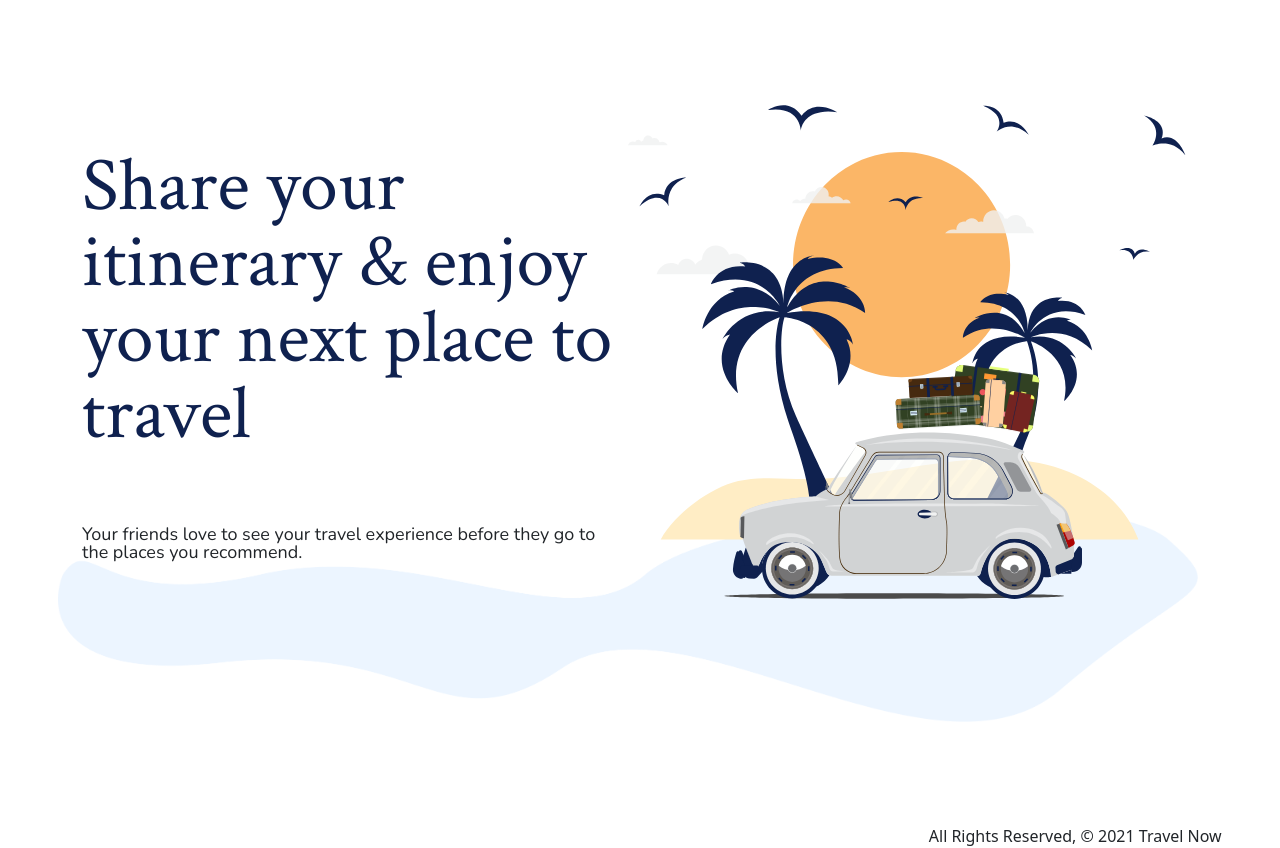
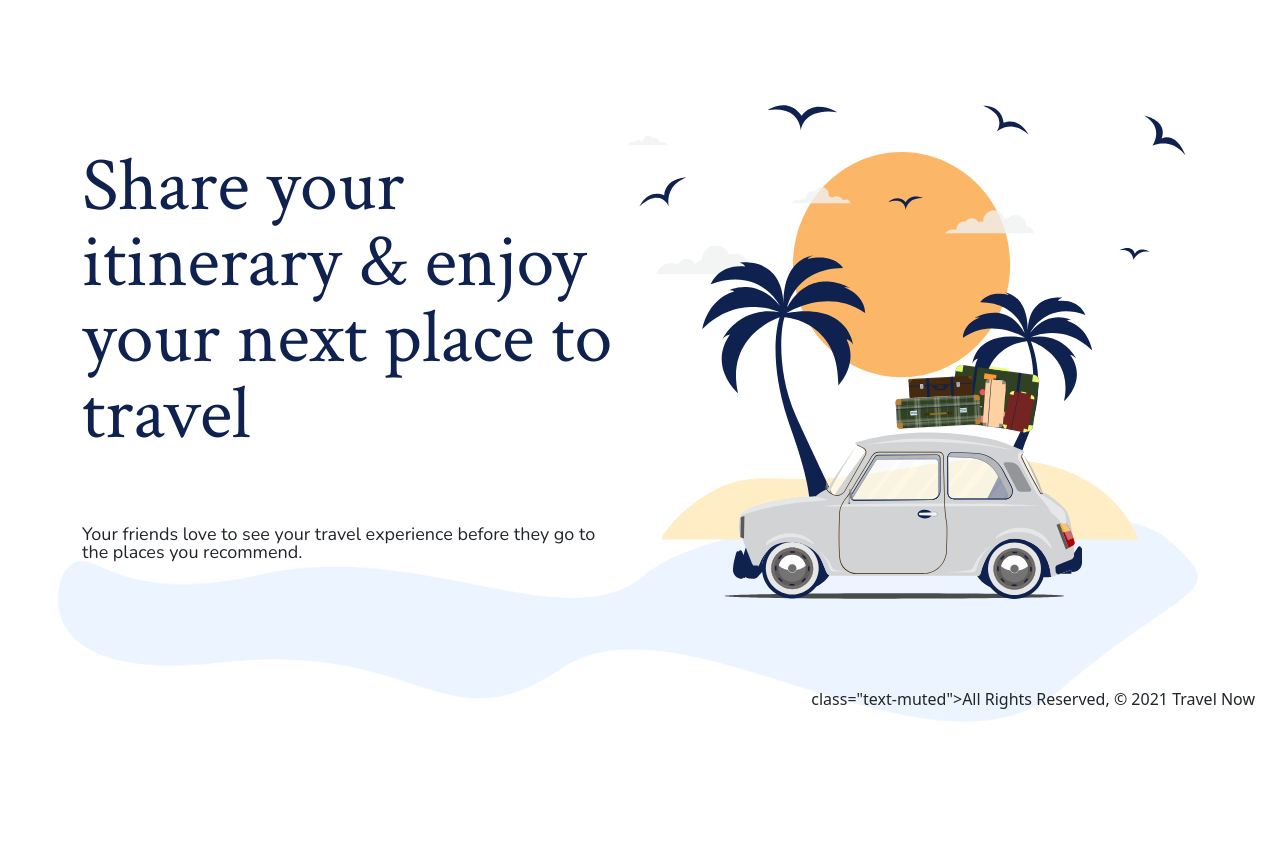
Before and after one commit to oselim14/travel-now, a Django app: page / in a window 1280 px wide. Shown: the part 90-938 px from the top of the page. After the commit the page ends 811 px from the top, so only its background shows below. Run offline with Django 3.2, Linux system fonts and the light colour scheme; some libraries are stand-ins or nearby versions.

Commit message:
fixed footer, now aligned

```diff
--- a/main_app/static/css/style.css
+++ b/main_app/static/css/style.css
@@ -7,12 +7,11 @@ body {
 
   main {
     /* flex: 1 0 auto; */
-
+    height: 400px;
   }
 
-  footer.page-footer {
-    padding-top: 100px;
-    margin-right: 50px;
+  footer {
+    padding-top: 18rem;
     text-align: right;
   }
 
--- a/main_app/templates/base.html
+++ b/main_app/templates/base.html
@@ -52,8 +52,8 @@
       </div>
     </div>
   </main>
-  <footer class="page-footer">
-    <div class="right">All Rights Reserved, &copy; 2021 Travel Now &nbsp;</div>
+  <footer>
+    <span> class="text-muted">All Rights Reserved, &copy; 2021 Travel Now &nbsp; &nbsp; &nbsp;</span>
   </footer>
 </body>
 </html>
```
